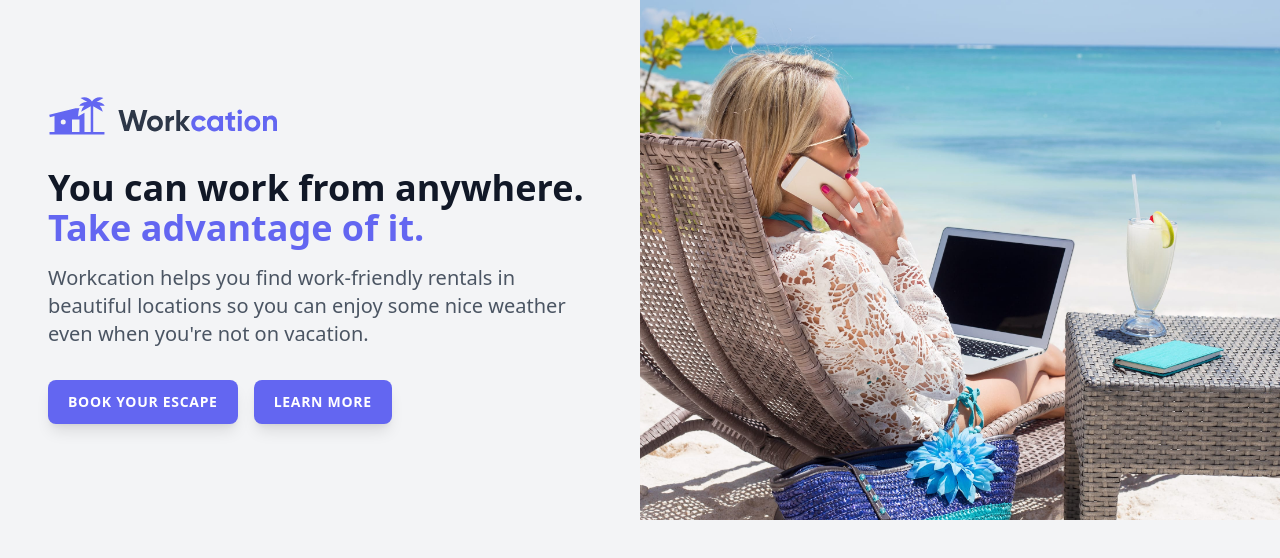
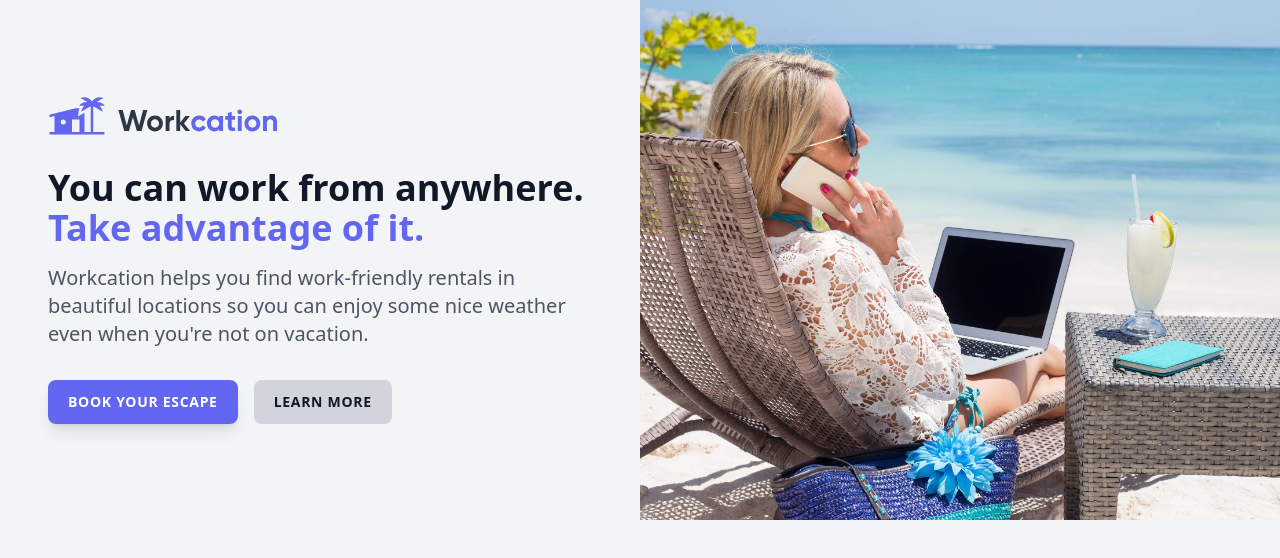
Before and after one commit to BenMKT/tailwind-project, a React (Vite) app: page / in a window 1280 px wide. Shown: the top 558 px of the page. Built offline with nearby package versions, Linux system fonts and the light colour scheme.

Commit message:
Refactor button styles in index.css

```diff
--- a/src/index.css
+++ b/src/index.css
@@ -1,6 +1,14 @@
 @tailwind base;
 @tailwind components;
-.btn {
-    @apply bg-indigo-500 hover:bg-indigo-400 hover:-translate-y-0.5 transform transition focus:ring focus:ring-offset-2 focus:ring-indigo-500 focus:ring-opacity-50 active:bg-indigo-600 text-white px-5 py-3 inline-block rounded-lg shadow-lg uppercase tracking-wider font-semibold text-xs sm:text-sm
+@tailwind utilities;
+@layer components {
+  .btn {
+    @apply focus:ring focus:ring-offset-2 focus:ring-opacity-50 px-5 py-3 inline-block rounded-lg uppercase tracking-wider font-semibold text-xs sm:text-sm;
+  }
+  .btn-primary {
+    @apply bg-indigo-500 hover:bg-indigo-400 hover:-translate-y-0.5 transform transition focus:ring-indigo-500 active:bg-indigo-600 text-white shadow-lg;
+  }
+  .btn-secondary {
+    @apply bg-gray-300 hover:bg-gray-200 focus:ring-gray-300 active:bg-gray-500 text-gray-900;
+  }
 }
-@tailwind utilities;
```
